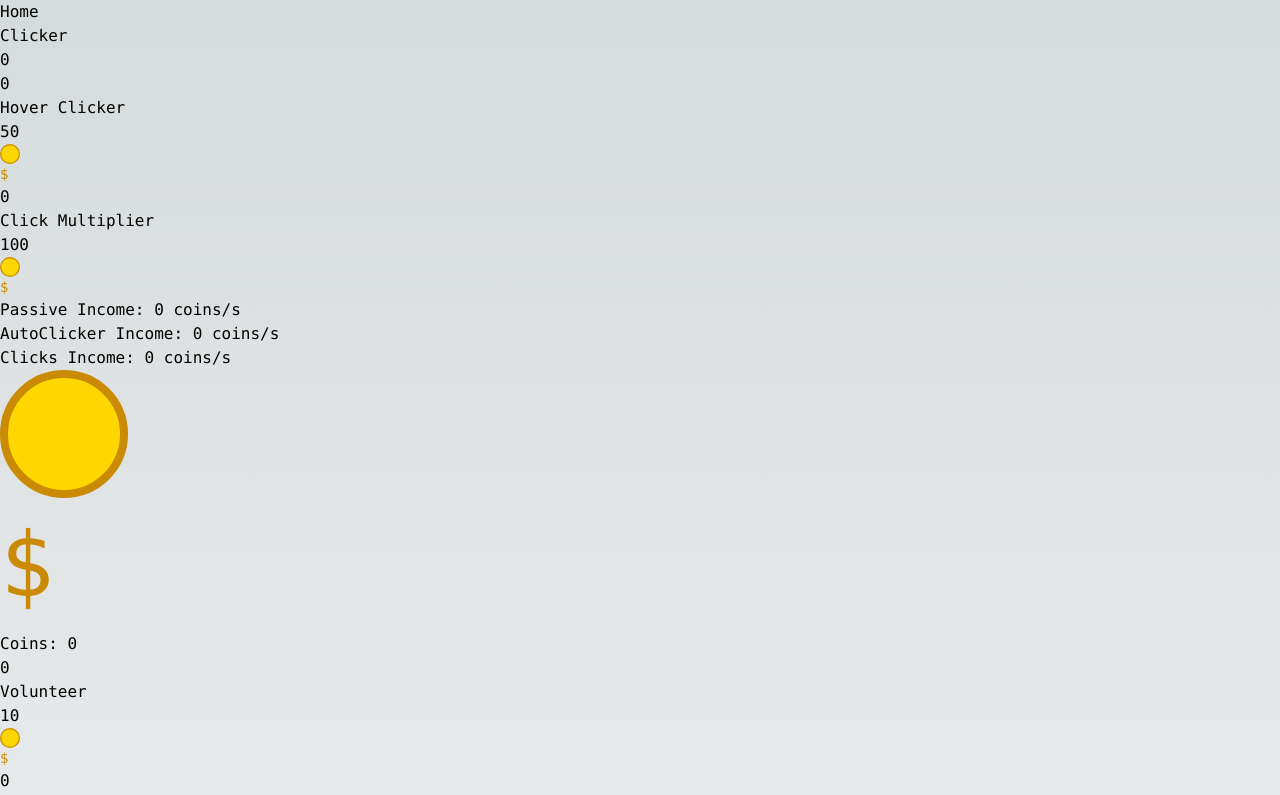
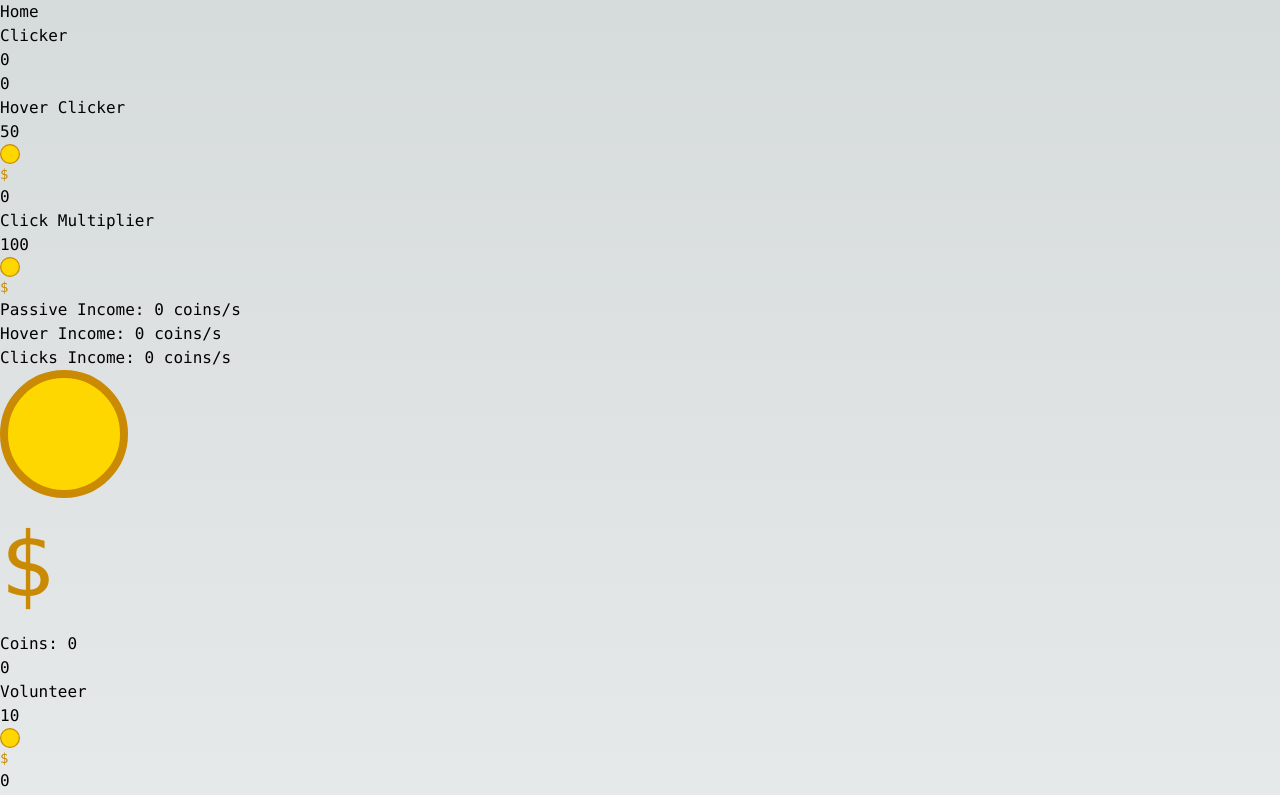
Before and after one commit to ThorGalli/thor-portfolio, a Next.js app: page /clicker in a window 1280 px wide. Shown: the top 795 px of the page. Built offline with nearby package versions, Linux system fonts and the light colour scheme.

Commit message:
Fix hover income label

```diff
--- a/src/components/coins/mainCoin.tsx
+++ b/src/components/coins/mainCoin.tsx
@@ -20,7 +20,7 @@ export default function MainCoin() {
   return (
     <div className="mt-5 flex transform flex-col items-center justify-start gap-5">
       <div>Passive Income: {short(passiveIncome, 2)} coins/s</div>
-      <div>AutoClicker Income: {short(autoClickerIncome, 2)} coins/s</div>
+      <div>Hover Income: {short(autoClickerIncome, 2)} coins/s</div>
       <div>Clicks Income: {short(clicksIncome, 2)} coins/s</div>
       <div
         id="coin"
```
